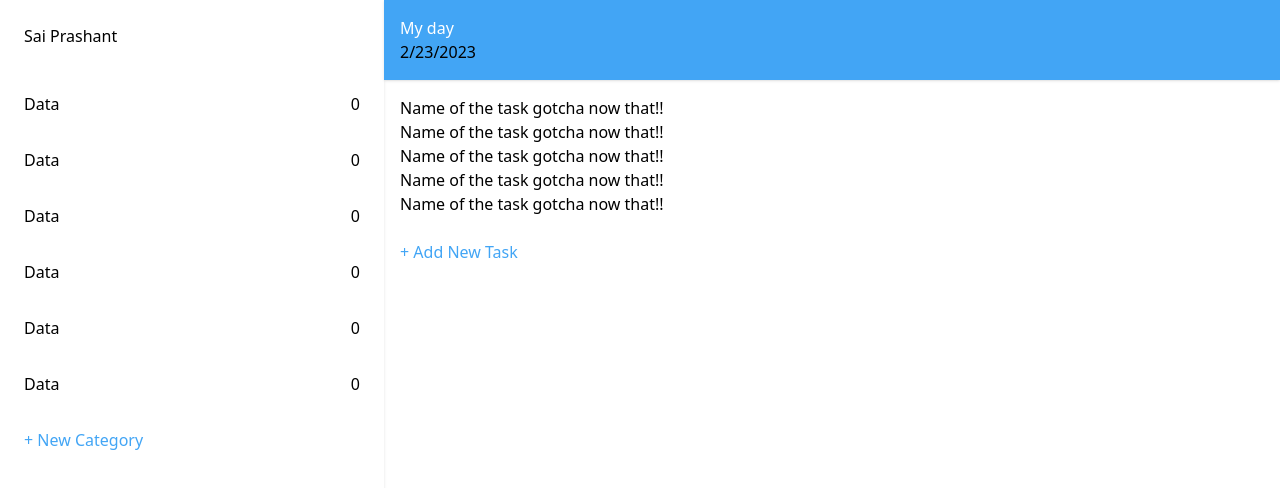
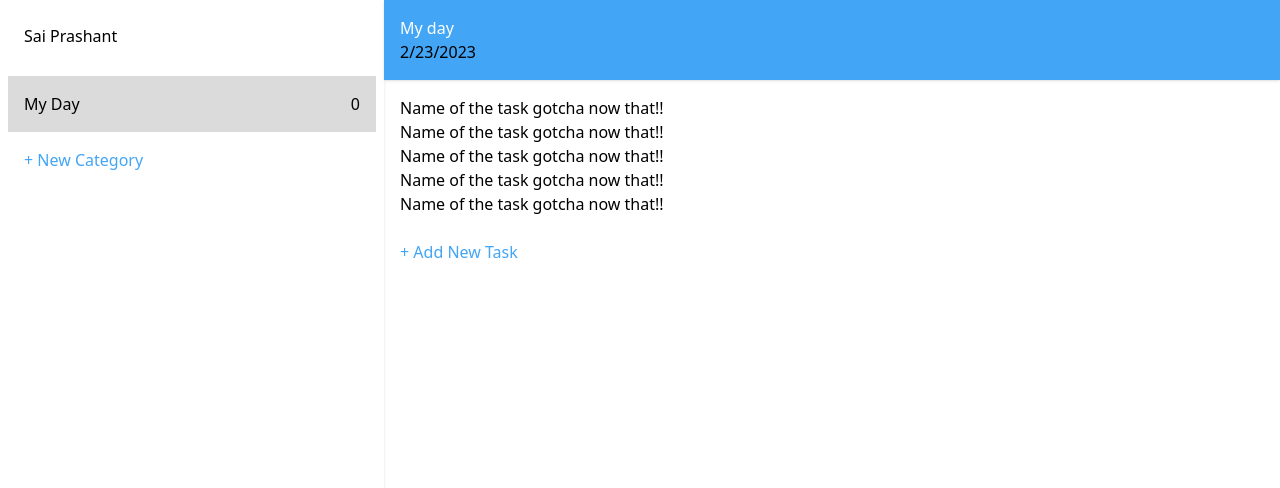
Before and after one commit to Sai-02/logward-assessment, a React (Create React App) app: page / in a window 1280 px wide. Shown: the top 488 px of the page. Built offline with nearby package versions, Linux system fonts and the light colour scheme.

Commit message:
category list made dynamic

```diff
--- a/src/App.js
+++ b/src/App.js
@@ -1,12 +1,16 @@
-import { useState, createContext } from "react";
+import { useState, createContext, useEffect } from "react";
 import Header from "./components/Header/Header";
 import Sidebar from "./components/Sidebar/Sidebar";
 import TodoList from "./components/TodoList/TodoList";
 const TaskContext = createContext();
 export { TaskContext };
 function App() {
-  const [activeList, setActiveList] = useState("");
-  const [tasksObj, setTasksObj] = useState({});
+  const [activeList, setActiveList] = useState("My Day");
+  const [tasksObj, setTasksObj] = useState({
+    "My Day": [],
+  });
+  useEffect(() => {
+  }, [tasksObj]);
   return (
     <TaskContext.Provider
       value={{
@@ -22,7 +26,7 @@ function App() {
         </div>
         <div className="col-span-7">
           <Header />
-          <TodoList />
+          <TodoList tasks={tasksObj[activeList]} />
         </div>
       </div>
     </TaskContext.Provider>
--- a/src/components/Sidebar/AddNewCategoryModal.js
+++ b/src/components/Sidebar/AddNewCategoryModal.js
@@ -1,9 +1,14 @@
 import Dialog from "@mui/material/Dialog";
-import React, { useState } from "react";
+import React, { useContext, useState } from "react";
+import { TaskContext } from "../../App";
 
 const AddNewCategoryModal = ({ shouldOpen, setShouldOpen }) => {
   const [categoryName, setCategoryName] = useState("");
+  const { tasksObj, setTasksObj } = useContext(TaskContext);
   const addCategpry = () => {
+    const obj = tasksObj;
+    obj[categoryName] = [];
+    setTasksObj({ ...obj });
     closeModal();
   };
   const closeModal = () => {
--- a/src/components/Sidebar/Sidebar.js
+++ b/src/components/Sidebar/Sidebar.js
@@ -1,22 +1,35 @@
-import React, { useState } from "react";
+import React, { useContext, useEffect, useState } from "react";
 import AddNewCategoryModal from "./AddNewCategoryModal";
-
+import { TaskContext } from "../../App";
 const Sidebar = () => {
+  const { tasksObj, setActiveList, activeList } = useContext(TaskContext);
+  const [categoryList, setCategoryList] = useState(Object.keys(tasksObj));
   const [shouldOpenNewCategoryModal, setShouldOpenNewCategoryModal] =
     useState(false);
 
+  useEffect(() => {
+    setCategoryList(Object.keys(tasksObj));
+  }, [tasksObj]);
   const openNewCategoryModal = () => {
     setShouldOpenNewCategoryModal(true);
   };
+
   return (
     <div className="p-2 shadow h-full">
       <div className="p-4 mb-3">Sai Prashant </div>
       <div className="">
-        {[...new Array(6)].map(() => {
+        {categoryList.map((val) => {
           return (
-            <div className="flex justify-between p-4 hover:bg-[#00000024] cursor-pointer">
-              <span className="">Data</span>
-              <span className="">0</span>
+            <div
+              className={`flex justify-between p-4 ${
+                activeList === val ? "bg-[#00000024]" : ""
+              } cursor-pointer`}
+              onClick={() => {
+                setActiveList(val);
+              }}
+            >
+              <span className="">{val}</span>
+              <span className="">{tasksObj[val]?.length}</span>
             </div>
           );
         })}
--- a/src/components/TodoList/AddNewTaskModal.js
+++ b/src/components/TodoList/AddNewTaskModal.js
@@ -2,8 +2,8 @@ import Dialog from "@mui/material/Dialog";
 import React, { useState } from "react";
 
 const AddNewTaskModal = ({ shouldOpen, setShouldOpen }) => {
-  const [categoryName, setCategoryName] = useState("");
-  const addCategpry = () => {
+  const [taskName, setTaskName] = useState("");
+  const addTask = () => {
     closeModal();
   };
   const closeModal = () => {
@@ -13,14 +13,14 @@ const AddNewTaskModal = ({ shouldOpen, setShouldOpen }) => {
   return (
     <Dialog open={shouldOpen} sx={{}}>
       <div className=" p-4 min-w-[40vw]">
-        <h1 className="">Add New Category</h1>
+        <h1 className="">Add Task</h1>
         <input
           type="text"
           className="border-b-2 outline-none w-full mt-8"
-          placeholder="Category Name"
-          value={categoryName}
+          placeholder="Task"
+          value={taskName}
           onChange={(e) => {
-            setCategoryName(e.target.value);
+            setTaskName(e.target.value);
           }}
         />
       </div>
@@ -28,7 +28,7 @@ const AddNewTaskModal = ({ shouldOpen, setShouldOpen }) => {
         <button className="text-[red]" onClick={closeModal}>
           Back
         </button>
-        <button className="text-[blue]" onClick={addCategpry}>
+        <button className="text-[blue]" onClick={addTask}>
           Add
         </button>
       </div>
--- a/src/components/TodoList/TodoList.js
+++ b/src/components/TodoList/TodoList.js
@@ -4,6 +4,10 @@ import AddNewTaskModal from "./AddNewTaskModal";
 const TodoList = () => {
   const [shouldOpenAddNewTaskModol, setShouldOpenAddNewTaskModal] =
     useState(false);
+
+  const openAddTaskModal = () => {
+    setShouldOpenAddNewTaskModal(true);
+  };
   return (
     <div className="p-4">
       <div className="">
@@ -12,7 +16,9 @@ const TodoList = () => {
         })}
       </div>
       <div className="mt-6">
-        <button className="text-[#42a5f5]">+ Add New Task</button>
+        <button className="text-[#42a5f5]" onClick={openAddTaskModal}>
+          + Add New Task
+        </button>
       </div>
       <AddNewTaskModal
         shouldOpen={shouldOpenAddNewTaskModol}
```
